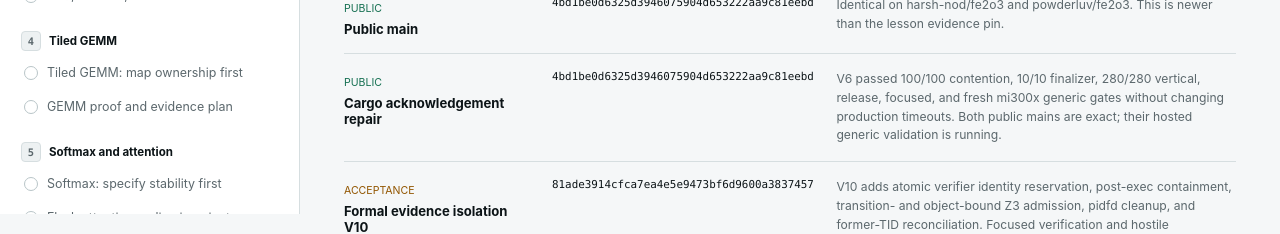
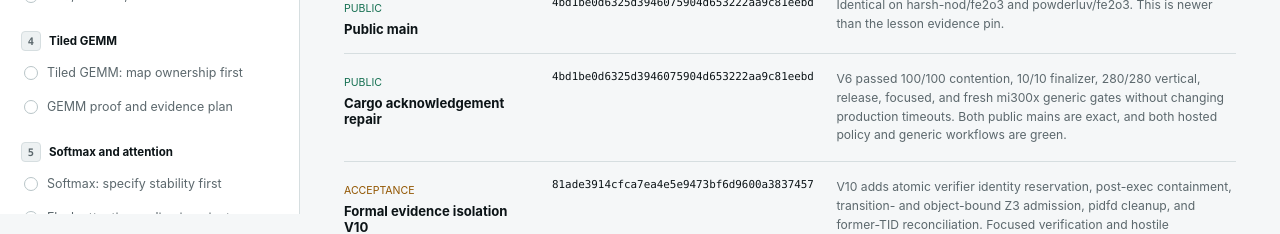
Before and after one commit to harsh-nod/fe2o3-kernels, a React (Vite) app: page /#/status in a window 1280 px wide. Shown: the part 586-820 px from the top of the page. Built offline with nearby package versions, Linux system fonts and the light colour scheme.

Commit message:
Record green dual-repository Cargo workflows

```diff
--- a/src/content/progress.ts
+++ b/src/content/progress.ts
@@ -43,7 +43,7 @@ export const developmentCheckpoints: DevelopmentCheckpoint[] = [
     commit: "4bd1be0d6325d3946075904d653222aa9c81eebd",
     state: "public",
     detail:
-      "V6 passed 100/100 contention, 10/10 finalizer, 280/280 vertical, release, focused, and fresh mi300x generic gates without changing production timeouts. Both public mains are exact; their hosted generic validation is running.",
+      "V6 passed 100/100 contention, 10/10 finalizer, 280/280 vertical, release, focused, and fresh mi300x generic gates without changing production timeouts. Both public mains are exact, and both hosted policy and generic workflows are green.",
   },
   {
     name: "Formal evidence isolation V10",
```
